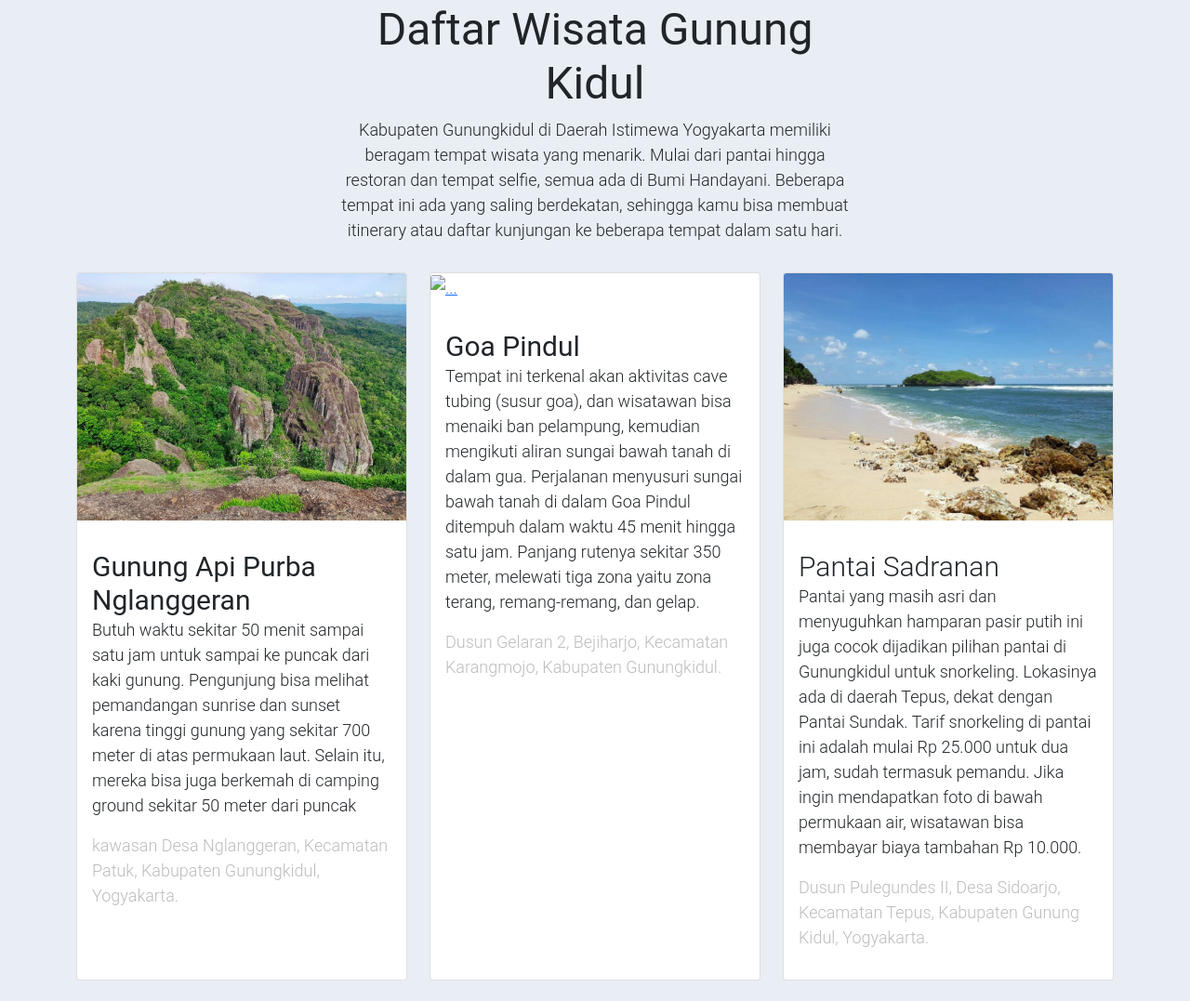
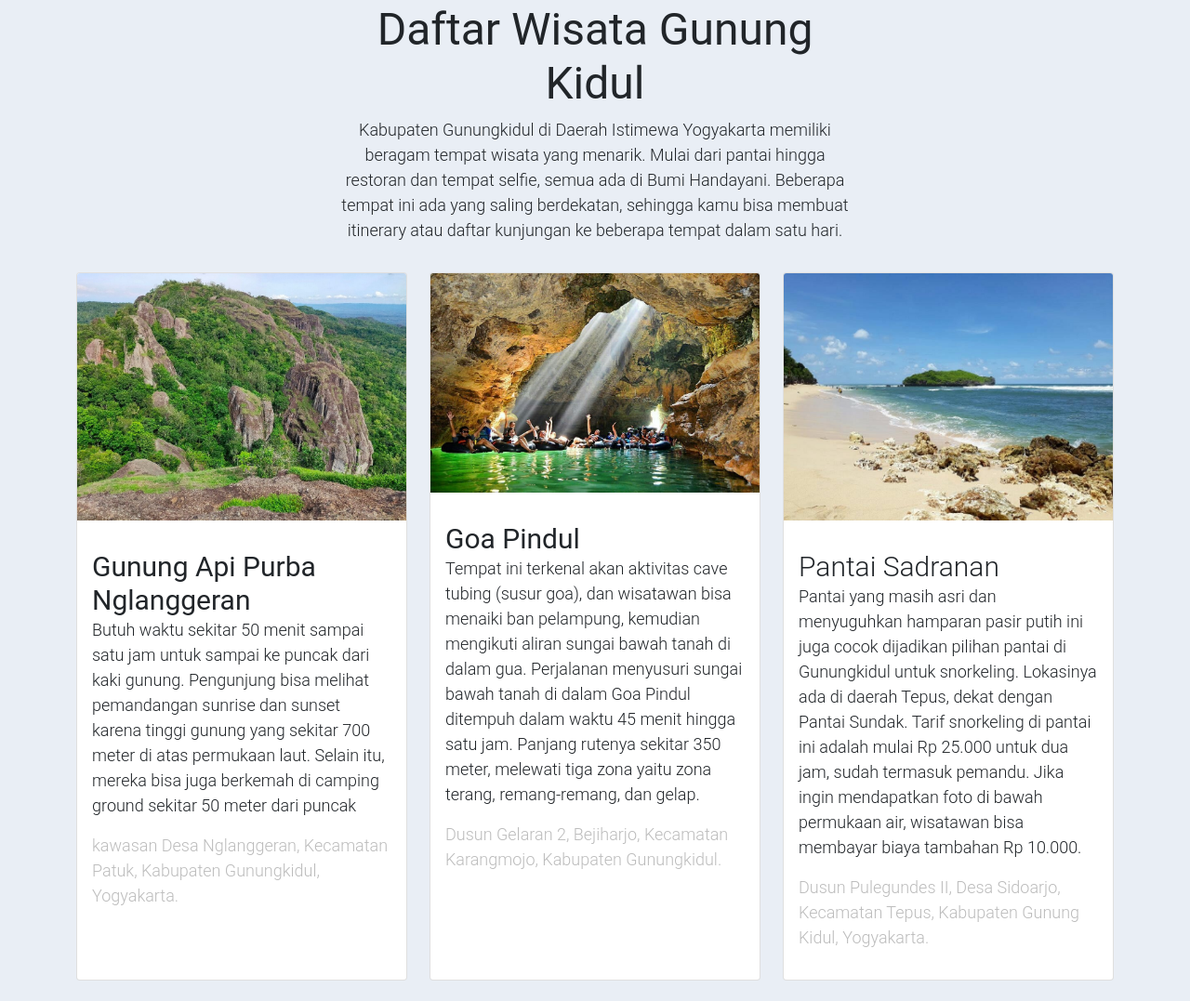
Before and after one commit to genandra1520/WebsiteGk, a plain HTML site: page index(1).html in a window 1280 px wide. Shown: the part 2403-3480 px from the top of the page at 93% size. Drawn offline with Linux system fonts and the light colour scheme.

Commit message:
Update index(1).html

```diff
--- a/index(1).html
+++ b/index(1).html
@@ -317,7 +317,7 @@
                 <div class="col-12 col-md-4 mb-4">
                     <div class="card h-100">
                         <a href="shop-single.html">
-                            <img src="./assets/img/pindul1.jpg" class="card-img-top" alt="...">
+                            <img src="./assets/img/pindul.jpg" class="card-img-top" alt="...">
                         </a>
                         <div class="card-body">
                             <ul class="list-unstyled d-flex justify-content-between">
```
